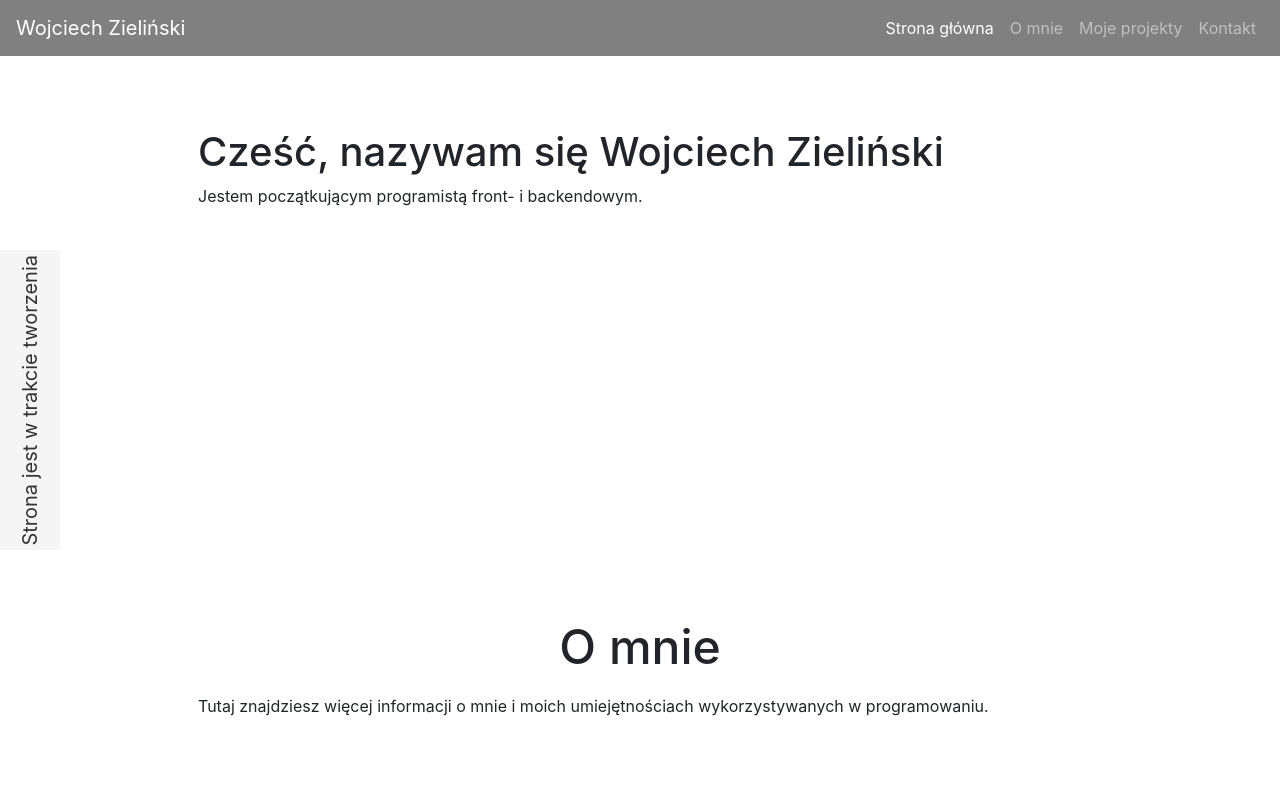
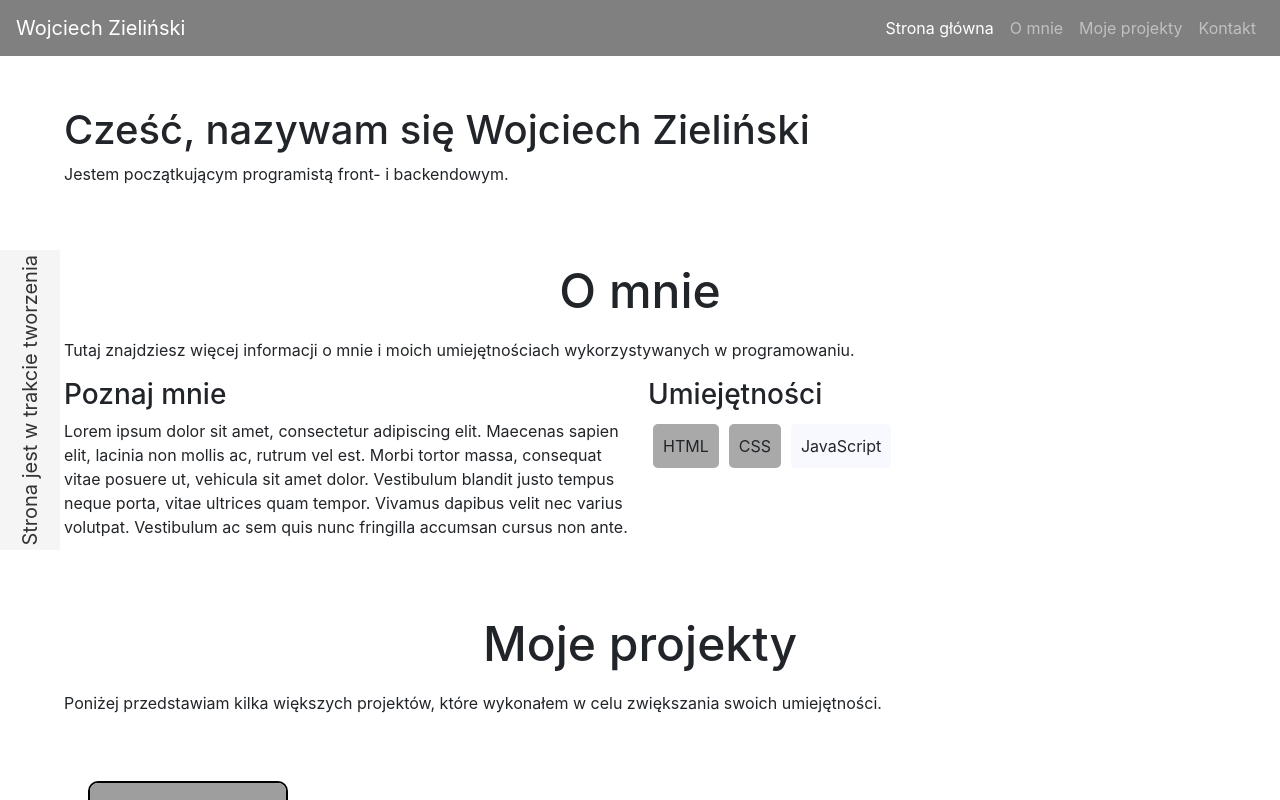
Before and after one commit to WojciechZ04/WojciechZ04, a React (Create React App) app: page / in a window 1280 px wide. Shown: the top 800 px of the page. Built offline with nearby package versions, Linux system fonts and the light colour scheme; grey boxes are pictures that could not be loaded.

Commit message:
Update 'about me' section

```diff
--- a/src/App.css
+++ b/src/App.css
@@ -1,5 +1,8 @@
 body {
   background-color: white;
+  display: flex;
+  flex-direction: column;
+  min-height: 100vh;
 }
 img {
   width: 200px;
@@ -14,6 +17,12 @@ h2 {
   font-size: 3rem;
   text-align: center;
   padding: 10px 0;
+}
+
+nav {
+  position: sticky;
+  top: 0px;
+  width: 100%;
 }
 
 .container {
@@ -66,3 +75,7 @@ h2 {
   transform: rotate(180deg);
   transform-origin: center;
 }
+
+#content {
+  flex-grow: 1;
+}
--- a/src/components/About.jsx
+++ b/src/components/About.jsx
@@ -1,12 +1,37 @@
 import React from "react";
+import { Container, Grid } from "@mui/material";
 
 function About() {
-	return (
-		<div className="container" id="about">
-			<h2>O mnie</h2>
-			<p>Tutaj znajdziesz więcej informacji o mnie i moich umiejętnościach wykorzystywanych w programowaniu.</p>
-		</div>
-	)
+  return (
+    <Container id="about" sx={{pt: "50px"}}>
+      <h2>O mnie</h2>
+      <p>
+        Tutaj znajdziesz więcej informacji o mnie i moich umiejętnościach
+        wykorzystywanych w programowaniu.
+      </p>
+      <Grid container spacing={2}>
+        <Grid item sx={{ width: "50%" }}>
+          <h3>Poznaj mnie</h3>
+          <p>
+            Lorem ipsum dolor sit amet, consectetur adipiscing elit. Maecenas
+            sapien elit, lacinia non mollis ac, rutrum vel est. Morbi tortor
+            massa, consequat vitae posuere ut, vehicula sit amet dolor.
+            Vestibulum blandit justo tempus neque porta, vitae ultrices quam
+            tempor. Vivamus dapibus velit nec varius volutpat. Vestibulum ac sem
+            quis nunc fringilla accumsan cursus non ante.
+          </p>
+        </Grid>
+        <Grid item sx={{ width: "50%" }}>
+          <h3>Umiejętności</h3>
+          <div className="skills">
+            <div className="skill">HTML</div>
+            <div className="skill">CSS</div>
+            <div className="skill notLearned">JavaScript</div>
+          </div>
+        </Grid>
+      </Grid>
+    </Container>
+  );
 }
 
 export default About;
--- a/src/components/Contact.jsx
+++ b/src/components/Contact.jsx
@@ -1,10 +1,11 @@
 import React from "react";
+import { Container } from "@mui/material";
 
 function Contact() {
 	return (
-		<div className="container" id="contact">
+		<Container id="contact" sx={{pt: "50px"}}>
 			<h2>Kontakt ze mną</h2>
-		</div>
+		</Container>
 	)
 }
 
--- a/src/components/Home.jsx
+++ b/src/components/Home.jsx
@@ -1,11 +1,12 @@
 import React from "react";
+import { Container } from "@mui/material";
 
 function Home() {
 	return (
-		<div className="container" id="home">
+		<Container id="home" sx={{pt: "50px"}}>
 			<h1>Cześć, nazywam się Wojciech Zieliński</h1>
 			<p>Jestem początkującym programistą front- i backendowym.</p>
-		</div>
+		</Container>
 	)
 }
 
--- a/src/components/Navbar.jsx
+++ b/src/components/Navbar.jsx
@@ -2,7 +2,7 @@ import React from "react";
 
 function Navbar() {
   return (
-    <nav class="navbar navbar-expand-lg navbar-dark background fixed-top">
+    <nav class="navbar navbar-expand-lg navbar-dark background" style={{position: "sticky"}}>
       <a class="navbar-brand" href="/WojciechZ04">
         Wojciech Zieliński
       </a>
--- a/src/components/Projects.jsx
+++ b/src/components/Projects.jsx
@@ -1,9 +1,10 @@
 import React from "react";
 import Project from "./Project";
+import { Container } from "@mui/material";
 
 function Projects() {
 	return(
-		<div className="container" id="projects">
+		<Container id="projects" sx={{pt: "50px"}}>
 			<h2>Moje projekty</h2>
 			<p>Poniżej przedstawiam kilka większych projektów, które wykonałem w celu zwiększania swoich umiejętności.</p>
 			<Project
@@ -25,7 +26,7 @@ function Projects() {
 			more="https://github.com/WojciechZ04"
 			/>
 			<p>Więcej projektów znajdziesz <a href="https://github.com/WojciechZ04">tutaj</a>.</p>
-		</div>
+		</Container>
 	)
 }
 
```
